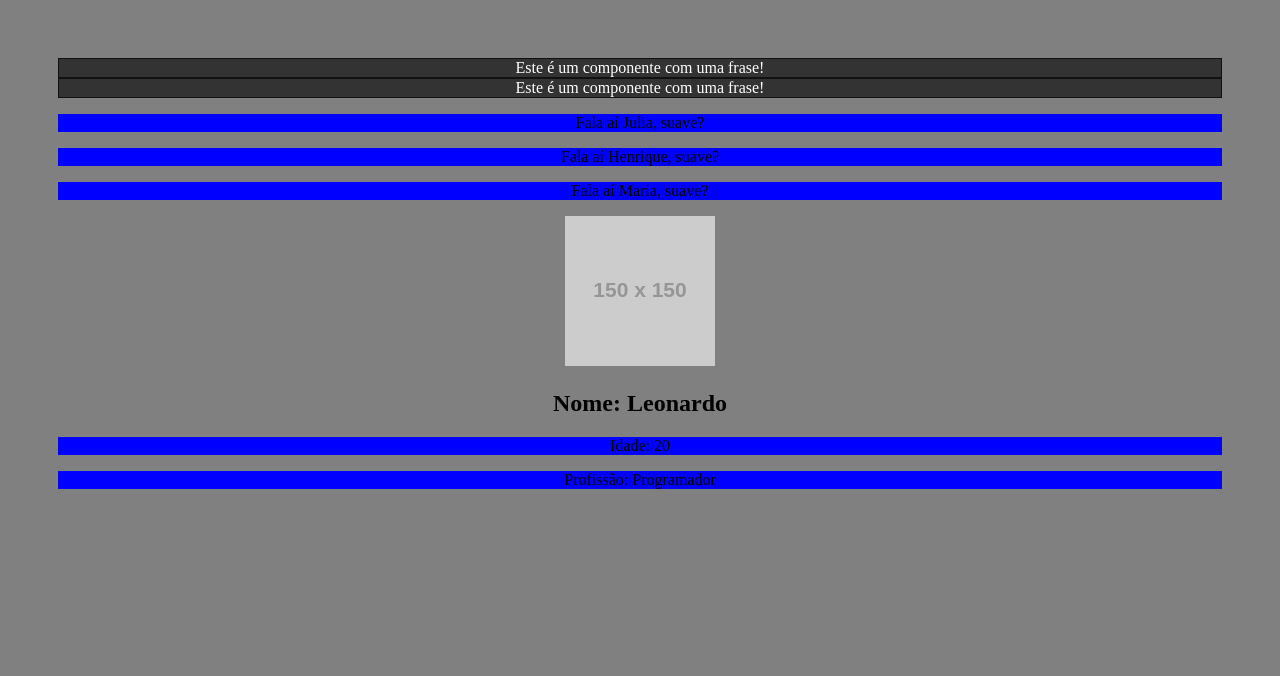
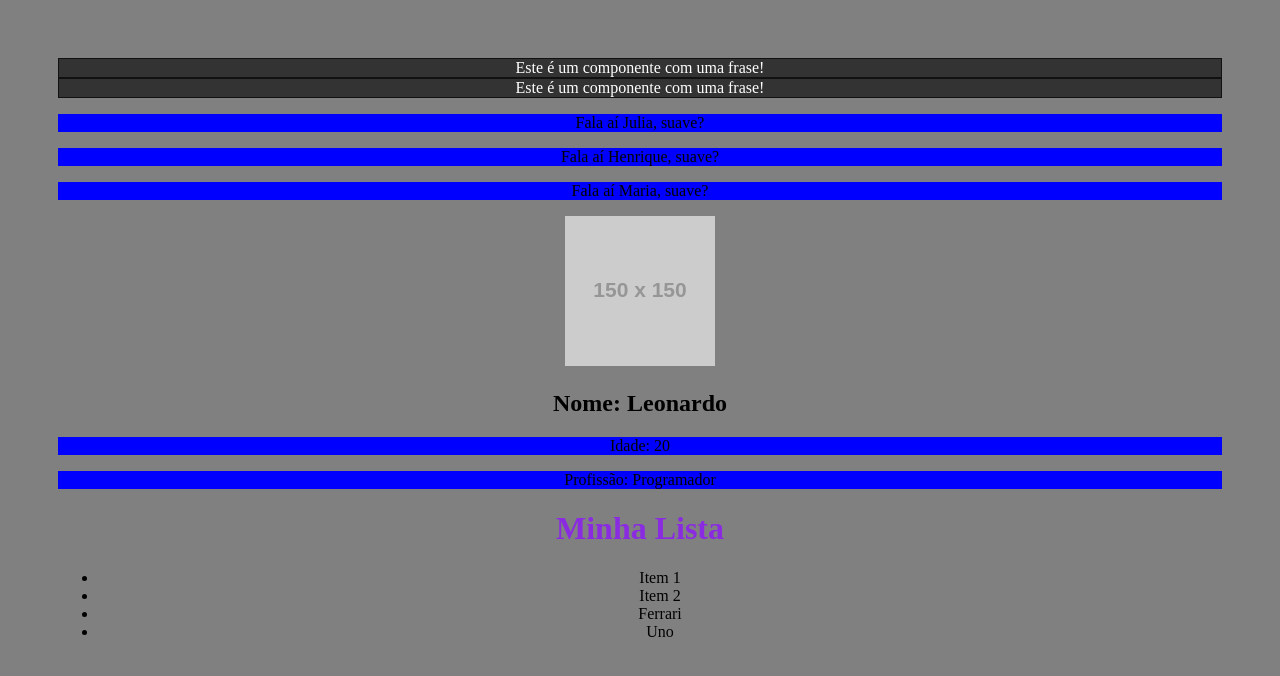
Before and after one commit to juliaRufino/project-organizer, a React (Create React App) app in the folder meu-projeto/: page / in a window 1280 px wide. Shown: the top 676 px of the page. Built offline with nearby package versions, Linux system fonts and the light colour scheme.

Commit message:
Adicionando fragments

```diff
--- a/meu-projeto/src/App.js
+++ b/meu-projeto/src/App.js
@@ -4,6 +4,7 @@
 import SayMyName from './components/SayMyName';
 import Pessoa from './components/Pessoa';
 import Frase from './components/Frase';
+import List from './components/List';
 
 function App() {
 
@@ -22,6 +23,8 @@
       profissao="Programador"
       foto="https://placeholder.com/150"
       />
+
+      <List/>
     </div>
   );
 }
--- /dev/null
+++ b/meu-projeto/src/components/Item.js
@@ -0,0 +1,9 @@
+function Item(props) {
+    return(
+        <>
+            <li>{props.marca}</li>
+        </>
+    )
+}
+
+export default Item
--- /dev/null
+++ b/meu-projeto/src/components/List.js
@@ -0,0 +1,17 @@
+import Item from './Item'
+
+function List() {
+    return(
+        <>
+            <h1>Minha Lista</h1>
+            <ul>
+                <li>Item 1</li>
+                <li>Item 2</li>
+                <Item marca="Ferrari"/>
+                <Item marca="Uno"/>
+            </ul>
+        </>
+    )
+}
+
+export default List
--- a/meu-projeto/src/index.css
+++ b/meu-projeto/src/index.css
@@ -1,6 +1,7 @@
 body{
   padding: 50px;
   background-color: gray;
+  padding-bottom: 500px;
 }
 
 h1 {
```
